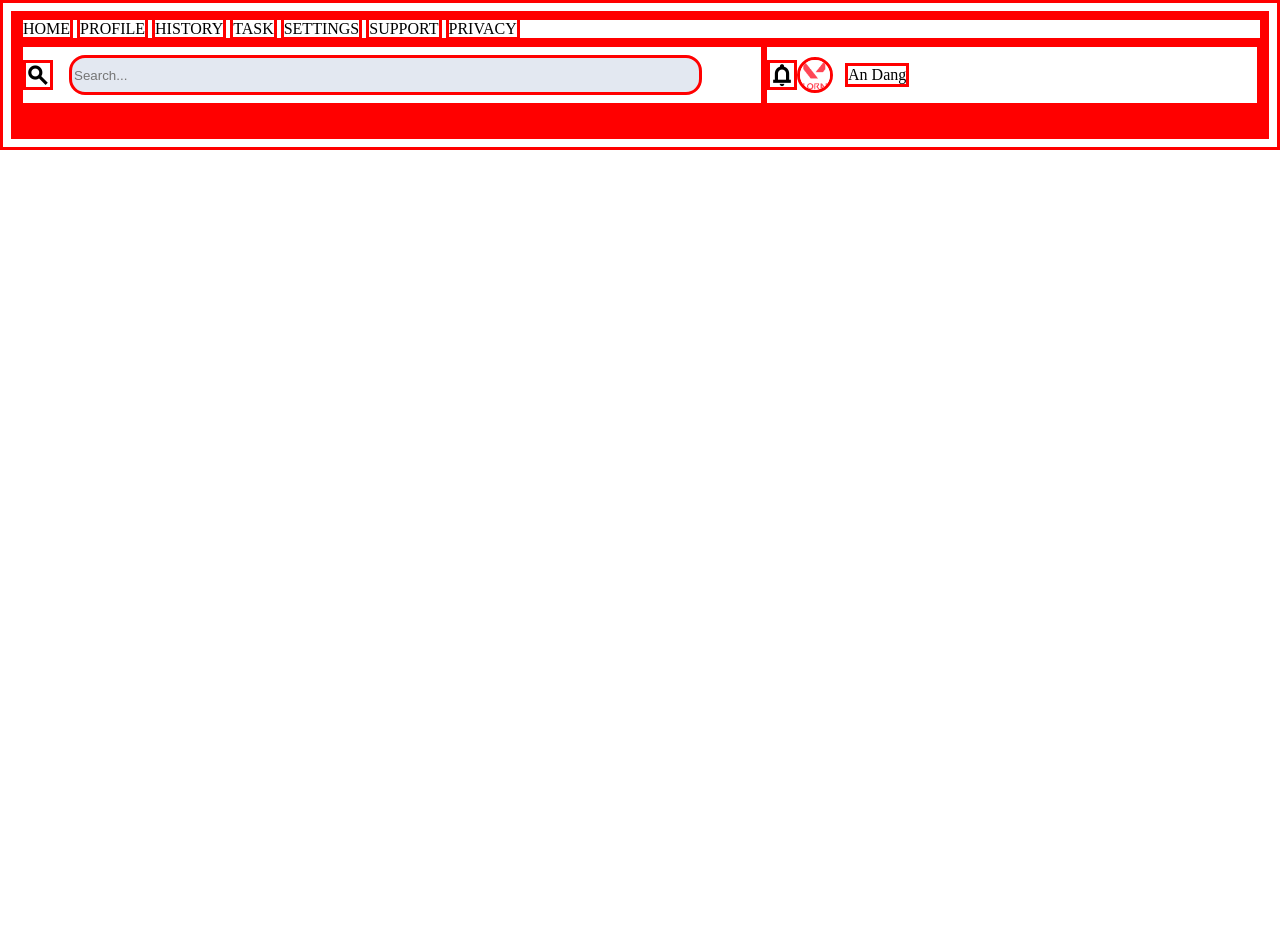
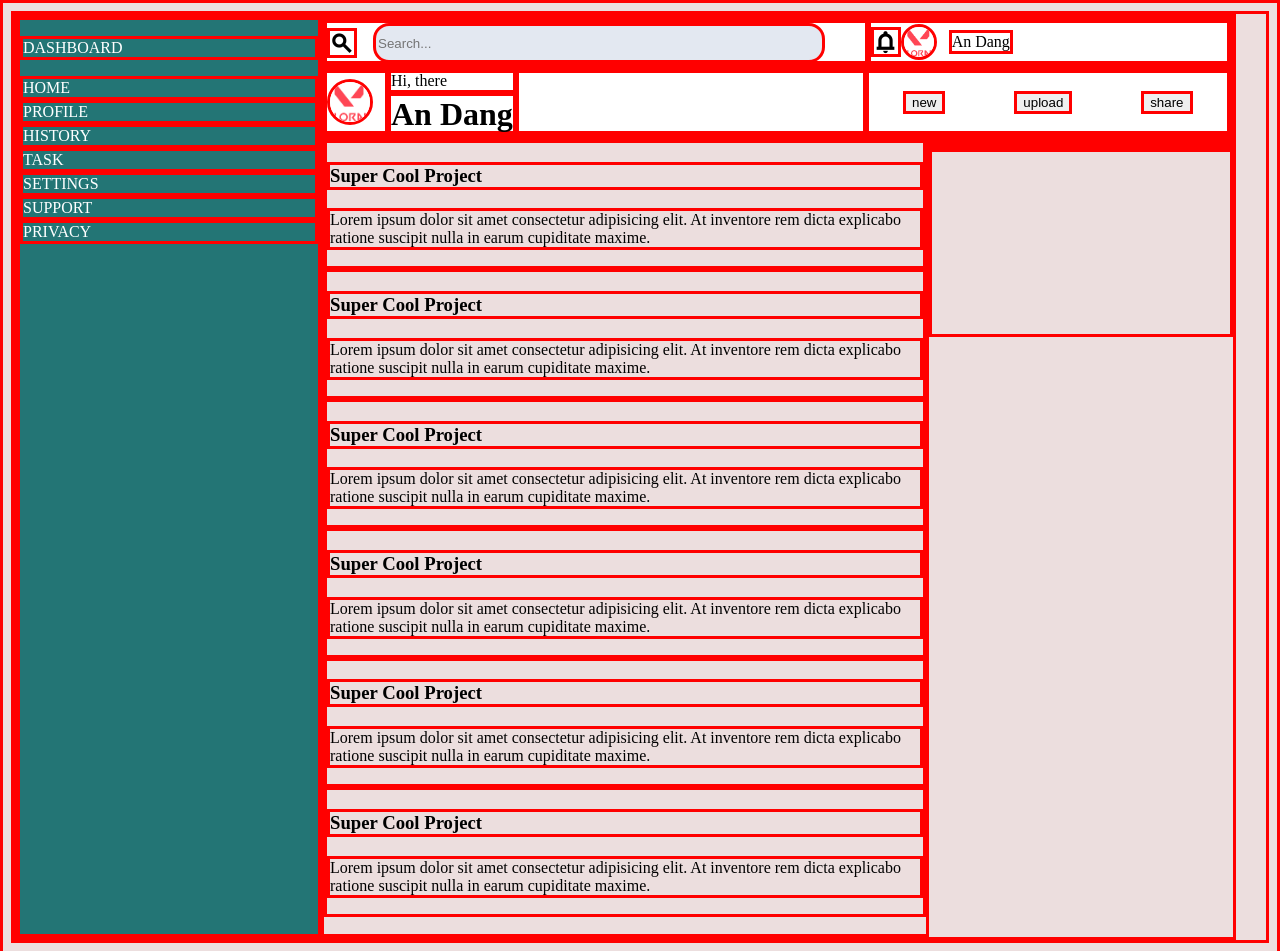
Before and after one commit to Unheat/admin-page, a plain HTML site: page index.html in a window 1280 px wide. Before the commit the page ends 800 px from the top, so only its background shows below. Drawn offline with nearby package versions, Linux system fonts and the light colour scheme.

Commit message:
design basic layout, go watch vct now finish later

```diff
--- a/index.html
+++ b/index.html
@@ -11,7 +11,9 @@
 </head>
 <body>
     <div class = "container">
-        <div class = "side-bar">
+        <div class = "left-bar">
+            <p>DASHBOARD</p>
+
             <a>HOME</a>
             <a>PROFILE</a>
             <a>HISTORY</a>
@@ -29,15 +31,70 @@
             </div>
             <div class = "profile">
                 <span class="material-symbols-outlined">notifications</span>
-                <img src="image/download.png" alt="avatar" class="avatar" />
+                <img src="image/download.png" alt="avatar" class="avatar"/>
                 <p>An Dang</p>
             </div>
         </div>
 
-        <div class =" profile"></div>
-        <div class ="project"></div>
-        <div class ="annouce"></div>
-        <div class ="trend"></div>
+        <div class ="header2">
+            <div class ="intro">
+                <img src="image/download.png" alt="avatar" class="avatar-2"/>
+                <div>
+                    <p>Hi, there</p>
+                    <h1>An Dang</h1>
+                </div>
+            </div>
+
+            <div class="file">
+                <button>new</button>
+                <button>upload</button>
+                <button>share</button>
+            </div>
+        </div>
+        <div class ="project">
+            <div >
+                <h3>Super Cool Project</h3>
+                <p>Lorem ipsum dolor sit amet consectetur
+                    adipisicing elit. At inventore rem dicta explicabo
+                    ratione suscipit nulla in earum cupiditate maxime.</p>
+            </div>
+            <div >
+                <h3>Super Cool Project</h3>
+                <p>Lorem ipsum dolor sit amet consectetur
+                    adipisicing elit. At inventore rem dicta explicabo
+                    ratione suscipit nulla in earum cupiditate maxime.</p>
+            </div>
+            <div >
+                <h3>Super Cool Project</h3>
+                <p>Lorem ipsum dolor sit amet consectetur
+                    adipisicing elit. At inventore rem dicta explicabo
+                    ratione suscipit nulla in earum cupiditate maxime.</p>
+            </div>
+            <div >
+                <h3>Super Cool Project</h3>
+                <p>Lorem ipsum dolor sit amet consectetur
+                    adipisicing elit. At inventore rem dicta explicabo
+                    ratione suscipit nulla in earum cupiditate maxime.</p>
+            </div>
+            <div >
+                <h3>Super Cool Project</h3>
+                <p>Lorem ipsum dolor sit amet consectetur
+                    adipisicing elit. At inventore rem dicta explicabo
+                    ratione suscipit nulla in earum cupiditate maxime.</p>
+            </div>
+            <div >
+                <h3>Super Cool Project</h3>
+                <p>Lorem ipsum dolor sit amet consectetur
+                    adipisicing elit. At inventore rem dicta explicabo
+                    ratione suscipit nulla in earum cupiditate maxime.</p>
+            </div>
+
+
+        </div>
+        <div class="right-bar">
+            <div class ="annouce"></div>
+            <div class ="trend"></div>
+        </div>
 
     </div>
 </body>
--- a/styles.css
+++ b/styles.css
@@ -10,10 +10,36 @@
   'GRAD' 0,
   'opsz' 24
 }
+body{
+    background-color: rgb(236, 222, 222);
+}
+.container {
+    display: grid;
+    grid-template-columns: repeat(4, 1fr);
+    grid-template-rows:  50px 70px repeat(auto-fit, minmax(200px, auto));;
+  /* force it to span the *entire* viewport */
+    width: 95vw;
+    min-height: 95vh;
+}
 
+*{
+    border: solid;
+    border-color: red;
+
+}
+/*side-bar*/
+.left-bar{
+    grid-row: 1/-1;
+    display: flex;
+    flex-direction: column;
+    background-color: rgb(35, 117, 117);
+    color: white;
+}
 /*header*/
 .header{
     display: flex;
+    grid-column: 2/5;
+    background-color: white;
 }
 .search {
     display: grid;
@@ -41,8 +67,45 @@
     flex: 1 0 20%;
     align-items: center;
 }
-*{
-    border: solid;
-    border-color: red;
+
+/*header2*/
+.header2{
+    grid-column: 2/5;
+    display: flex;
+    background-color: white;
 
 }
+.avatar-2{
+    width: 40px;
+    height: 40px;
+    border-radius: 50%;
+    object-fit: cover;
+    margin-right: 12px;
+    cursor: pointer;
+}
+.intro{
+    flex: 2 0 40%;
+    display: flex;
+    align-items: center;
+}
+.file{
+    flex: 1 0 30%;
+    display: flex;
+    justify-content: center;
+    align-items: center;
+
+}
+.file button {
+    margin: auto;
+}
+
+.intro > div p,
+.intro > div h1 {
+  margin: 0;
+}
+
+/*project*/
+.project{
+    grid-column: 2/4;
+    grid-row: 3/-1;
+}
```
Also changed, not shown: dashboard-project.png (added).
